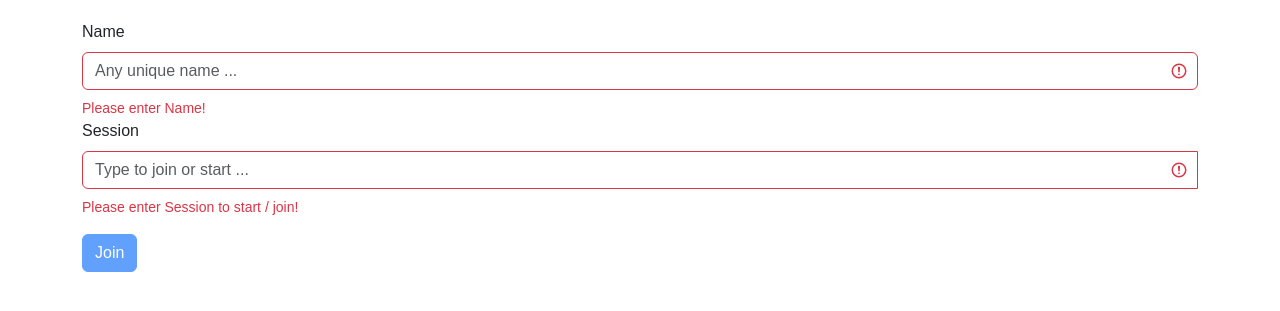
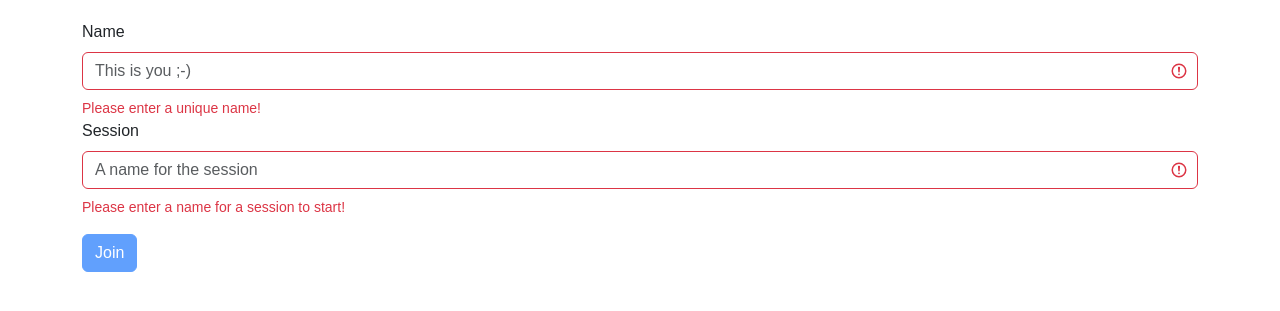
Before and after one commit to FX7/kinder, a Flask app: page / in a window 1280 px wide. Shown: the top 311 px of the page. Run offline with Flask 3, Linux system fonts and the light colour scheme; data that the repository does not hold is empty; parts of the project's set-up code (start-up, migrations or seed data) failed here and were passed over; some libraries are stand-ins or nearby versions.

Commit message:
Joining existing Session is now easier. Also preparation for some session options

```diff
--- a/web/static/js/Login.js
+++ b/web/static/js/Login.js
@@ -1,10 +1,41 @@
 class Login {
     static #instance;
 
+    /**
+     * Selector for the complete login content div
+     */
     #loginContainerSelector = 'div[name="login-container"]';
+    /**
+     * Selector for the username input
+     */
     #usernameSelector = this.#loginContainerSelector + ' input[name="username"]';
-    #sessionSelector =  this.#loginContainerSelector + ' input[name="session"]';
-    #sessionListSelector = this.#loginContainerSelector + ' datalist[name="knownSessions"]';
+    /**
+     * Selector for the new sessionname input
+     */
+    #sessionnameSelector =  this.#loginContainerSelector + ' input[name="sessionname"]';
+    /**
+     * Selector for the joining sessionname select
+     */
+    #sessionnamesSelector = this.#loginContainerSelector + ' select[name="sessinonames"]';
+    /**
+     * Selector for the Session create/join radios
+     */
+    #sessionchoiseSelector = this.#loginContainerSelector + ' input[name="sessionchoise"]';
+    /**
+     * Selector for the Session create/join parent div
+     */
+    #sessionswitchSelector = this.#loginContainerSelector + ' div[name="session-switch"]';
+    /**
+     * Selector for the Session create div
+     */
+    #sessionCreateSelector = this.#loginContainerSelector + ' div[name="session-create"]';
+    /**
+     * Selector for the Session join div
+     */
+    #sessionJoinSelector = this.#loginContainerSelector + ' div[name="session-join"]';
+    /**
+     * Selector for the Session join button
+     */
     #loginButtonSelector = this.#loginContainerSelector + ' button.btn-primary';
 
     constructor() {
@@ -22,7 +53,7 @@ class Login {
         username.classList.remove('is-invalid');
         username.value = '';
 
-        const session = document.querySelector(this.#sessionSelector);
+        const session = document.querySelector(this.#sessionnameSelector);
         session.classList.add('is-invalid');
         session.value = '';
 
@@ -30,7 +61,7 @@ class Login {
         button.enabled = false;
     }
 
-    #error() {
+    #errorUser() {
         document.querySelector(this.#usernameSelector).classList.add('is-invalid')
     }
 
@@ -44,7 +75,7 @@ class Login {
             const sessions = await Fetcher.getInstance().listSessions();
             Object.keys(sessions).forEach(key => {
                 let s = sessions[key];
-                if (s.name.toLowerCase() === sessionname.toLowerCase()) {
+                if (s.name === sessionname) {
                     session = s;
                 }
             });
@@ -58,7 +89,7 @@ class Login {
             new SessionStatus(session);
         }
         else if (user.error) {
-            this.#error();
+            this.#errorUser();
         } else if (session.error) {
             Kinder.toast('Error creating voting session!');
         } else {
@@ -67,13 +98,16 @@ class Login {
     }
 
     #getUsername() {
-        const username = document.querySelector(this.#usernameSelector).value.trim();
+        const username = document.querySelector(this.#usernameSelector).value.toLowerCase().trim();
         return username;
     }
 
     #getSessionname() {
-        const session = document.querySelector(this.#sessionSelector).value.trim();
-        return session;
+        if (this.#getSessionChoice() === 'create') {
+            return document.querySelector(this.#sessionnameSelector).value.toLowerCase().trim();
+        } else {
+            return document.querySelector(this.#sessionnamesSelector).value.toLowerCase().trim();
+        }
     }
 
     #validate() {
@@ -88,12 +122,30 @@ class Login {
             document.querySelector(this.#usernameSelector).classList.remove('is-invalid');
         }
         if (session === '') {
-            document.querySelector(this.#sessionSelector).classList.add('is-invalid');
+            document.querySelector(this.#sessionnameSelector).classList.add('is-invalid');
         } else {
-            document.querySelector(this.#sessionSelector).classList.remove('is-invalid');
+            document.querySelector(this.#sessionnameSelector).classList.remove('is-invalid');
         }
 
         loginButton.disabled = username === '' || session == '';
+    }
+
+    #getSessionChoice() {
+        return document.querySelector(this.#sessionchoiseSelector + ':checked').value;
+    }
+
+    #sessionChoiseChanged() {
+        let sessionChoice = this.#getSessionChoice();
+
+        if (sessionChoice === 'create') {
+            document.querySelector(this.#sessionCreateSelector).classList.remove('d-none');
+            document.querySelector(this.#sessionJoinSelector).classList.add('d-none');
+        } else {
+            document.querySelector(this.#sessionCreateSelector).classList.add('d-none');
+            document.querySelector(this.#sessionJoinSelector).classList.remove('d-none');
+        }
+
+        this.#validate();
     }
 
     async #init() {
@@ -112,7 +164,7 @@ class Login {
         });
         usernameInput.addEventListener('input', () => { this.#validate(); });
 
-        const sessionInput = document.querySelector(this.#sessionSelector);
+        const sessionInput = document.querySelector(this.#sessionnameSelector);
         sessionInput.addEventListener('keyup', (event) => {
             if (event.key === 'Enter' && !loginButton.disabled) {
                 _this.#login();
@@ -120,15 +172,43 @@ class Login {
         });
         sessionInput.addEventListener('input', () => { this.#validate(); });
 
-        const sessionList = document.querySelector(this.#sessionListSelector);
+        this.#initSessionNames();
+        this.#initSessionRadio();
+    }
+
+    async #initSessionRadio() {
+        let choices = document.querySelectorAll(this.#sessionchoiseSelector);
+        choices.forEach((c) => c.addEventListener('click', () => this.#sessionChoiseChanged()));
+
         const sessions = await Fetcher.getInstance().listSessions();
-        sessions.forEach(s => {
+        if (sessions.length === 0) {
+            document.querySelector(this.#sessionswitchSelector).classList.add('d-none');
+            let radio = document.querySelectorAll(this.#sessionchoiseSelector)[0];
+            radio.checked = true;
+            radio.dispatchEvent(new Event('click'));
+        } else {
+            document.querySelector(this.#sessionswitchSelector).classList.remove('d-none');
+            let radio = document.querySelectorAll(this.#sessionchoiseSelector)[1];
+            radio.checked = true;
+            radio.dispatchEvent(new Event('click'));
+            if (sessions.length === 1) {
+                document.querySelector(this.#sessionnamesSelector).disabled = true;
+            }
+        }
+    }
+
+    async #initSessionNames() {
+        const sessionNames = document.querySelector(this.#sessionnamesSelector);
+        const sessions = await Fetcher.getInstance().listSessions();
+        for (let i=0; i<sessions.length; i++) {
+            let s = sessions[i];
             let option = document.createElement('option');
-            // option.value = s.session_id;
+            option.selected = (i === 0);
+            //option.value = s.session_id;
             option.value = s.name;
             option.innerHTML = s.name;
-            sessionList.appendChild(option);
-        });
+            sessionNames.appendChild(option);
+        }
     }
 
     static getInstance() {
--- a/web/templates/index.html
+++ b/web/templates/index.html
@@ -4,23 +4,46 @@
 
 <div class="container d-none" name="login-container">
   <div class="mb-3">
+
     <label for="username" class="form-label">Name</label>
     <div class="input-group has-validation">
-          <input type="text" class="form-control mb-1 is-invalid" name="username" placeholder="Any unique name ..." required>
+      <input type="text" class="form-control mb-1 is-invalid" name="username" placeholder="This is you ;-)" required>
       <div class="invalid-feedback">
-            Please enter Name!
+        Please enter a unique name!
       </div>
     </div>
 
-        <label for="session" class="form-label">Session</label>
+    <div name="session-switch" class="d-none">
+      <div class="form-check">
+        <input class="form-check-input" type="radio" name="sessionchoise" value="create" id="session-create">
+        <label class="form-check-label" for="session-create">
+          Create a new session
+        </label>
+      </div>
+      <div class="form-check">
+        <input class="form-check-input" type="radio" name="sessionchoise" value="join" id="session-join">
+        <label class="form-check-label" for="session-join">
+          Join existing session
+        </label>
+      </div>
+    </div>
+
+    <div name="session-create" class="d-none">
+      <label for="sessionname" class="form-label">Session</label>
       <div class="input-group has-validation">
-          <input type="text" list="knownSessions" class="form-control mb-1 is-invalid" placeholder="Type to join or start ..." name="session" required>
+        <input type="text" class="form-control mb-1 is-invalid" placeholder="A name for the session" name="sessionname" required>
         <div class="invalid-feedback">
-            Please enter Session to start / join!
+          Please enter a name for a session to start!
         </div>
-          <datalist id="knownSessions" name="knownSessions">
-          </datalist>
       </div>
+    </div>
+
+    <div name="session-join" class="d-none">
+      <label for="sessionnames" class="form-label">Session</label>
+      <select class="form-select" name="sessinonames">
+      </select>
+    </div>
+
   </div>
   <button type="button" class="btn btn-primary" disabled>Join</button>
 </div>
```
Lines whose indentation alone changed are shown as unchanged.
